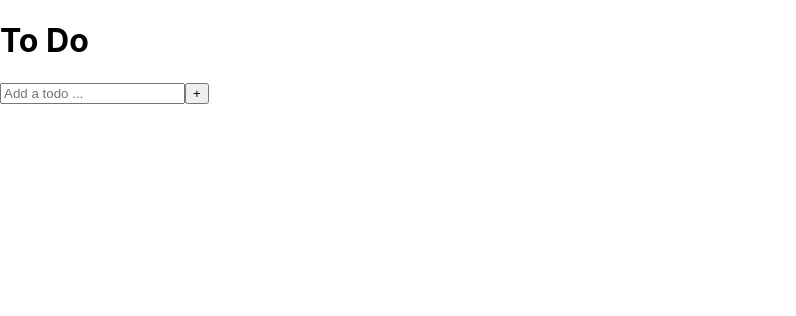
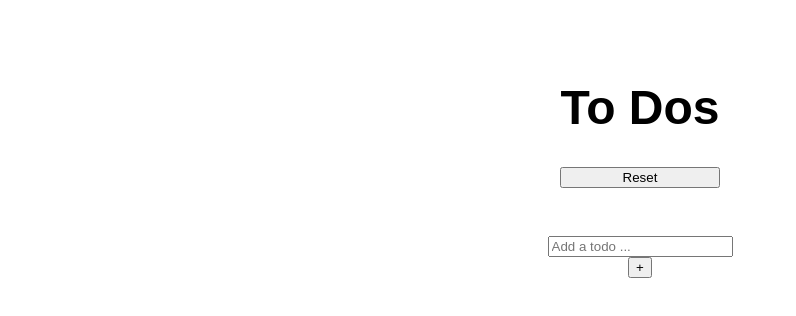
Before and after one commit to MustafaNasirov/todo-react-techtest, a React (Create React App) app: page / in a window 1280 px wide. Shown: the top 316 px of the page, without its empty margins (0-796 px from the left). Built offline with nearby package versions, Linux system fonts and the light colour scheme.

Commit message:
finished functionality and basic styling

```diff
--- a/src/App.css
+++ /dev/null
@@ -1,38 +0,0 @@
-.App {
-  text-align: center;
-}
-
-.App-logo {
-  height: 40vmin;
-  pointer-events: none;
-}
-
-@media (prefers-reduced-motion: no-preference) {
-  .App-logo {
-    animation: App-logo-spin infinite 20s linear;
-  }
-}
-
-.App-header {
-  background-color: #282c34;
-  min-height: 100vh;
-  display: flex;
-  flex-direction: column;
-  align-items: center;
-  justify-content: center;
-  font-size: calc(10px + 2vmin);
-  color: white;
-}
-
-.App-link {
-  color: #61dafb;
-}
-
-@keyframes App-logo-spin {
-  from {
-    transform: rotate(0deg);
-  }
-  to {
-    transform: rotate(360deg);
-  }
-}
--- a/src/App.jsx
+++ b/src/App.jsx
@@ -1,7 +1,8 @@
-import './App.css';
+import './App.scss';
 import ToDoBar from './components/ToDoBar/ToDoBar';
 import { useState } from "react";
 import ToDoList from './components/ToDoList/ToDoList';
+import Nav from './components/Nav/Nav';
 
 const App = () => {
 
@@ -38,7 +39,7 @@ const App = () => {
 
   return (
     <div className='app-container'>
-        <h1>To Do</h1>
+        <Nav reset={reset}/>
         <ToDoBar addToDo={addToDo} inputToDo={inputToDo} addInputToDo={addInputToDo}/>
         <ToDoList todos={todos} removeToDo={removeToDo}/>
     </div>
--- /dev/null
+++ b/src/App.scss
@@ -0,0 +1,4 @@
+.app-container{
+  font-family: 'Jost', sans-serif;
+
+}
--- a/src/components/Nav/Nav.jsx
+++ b/src/components/Nav/Nav.jsx
@@ -0,0 +1,12 @@
+import "./Nav.scss"
+
+const Nav = ({reset}) => {
+    return(
+        <div className="nav__container">
+            <h1 className="nav__title">To Dos</h1>
+            <button className="nav__resetBtn" onClick={reset}>Reset</button>
+        </div>
+    )
+}
+
+export default Nav;
--- a/src/components/Nav/Nav.scss
+++ b/src/components/Nav/Nav.scss
@@ -0,0 +1,16 @@
+.nav__container{
+    display: flex;
+    flex-direction: column;
+    justify-content: center;
+    align-items: center;
+    padding: 3rem;
+
+
+    .nav__title{
+        font-size: 3rem;
+    }
+
+    .nav__resetBtn{
+        width: 10rem;
+    }
+}
--- a/src/components/ToDoBar/ToDoBar.jsx
+++ b/src/components/ToDoBar/ToDoBar.jsx
@@ -1,4 +1,4 @@
-
+import "./ToDoBar.scss"
 
 const ToDoBar = ({addToDo, inputToDo, addInputToDo}) => {
 
--- a/src/components/ToDoBar/ToDoBar.scss
+++ b/src/components/ToDoBar/ToDoBar.scss
@@ -0,0 +1,15 @@
+.todo-bar{
+
+    display: flex;
+    flex-direction: column;
+    align-items: center;
+
+    .todo-bar__input{
+        display: block;
+    }
+
+    .todo-bar__button{
+        display: inline-block;
+        float: right;
+    }
+}
--- a/src/components/ToDoList/ToDoList.jsx
+++ b/src/components/ToDoList/ToDoList.jsx
@@ -1,15 +1,18 @@
 import ToDo from "../ToDo/ToDo";
+import "./ToDoList.scss"
 
 const ToDoList = ({todos, removeToDo}) => {
 
     const todoArr = todos.map(todo => {
         return (
+            <div className="todo__container">
                 <ToDo
                 key={todo.id}
                 todoID={todo.id}
                 todoInfo={todo.info}
                 removeToDo={removeToDo}
                 />
+            </div>
         )
     })
 
--- a/src/components/ToDoList/ToDoList.scss
+++ b/src/components/ToDoList/ToDoList.scss
@@ -0,0 +1,5 @@
+.todo__container{
+    display: grid;
+    grid-template-columns: 1fr;
+    padding: 1rem;
+}
```
Lines whose indentation alone changed are shown as unchanged.
